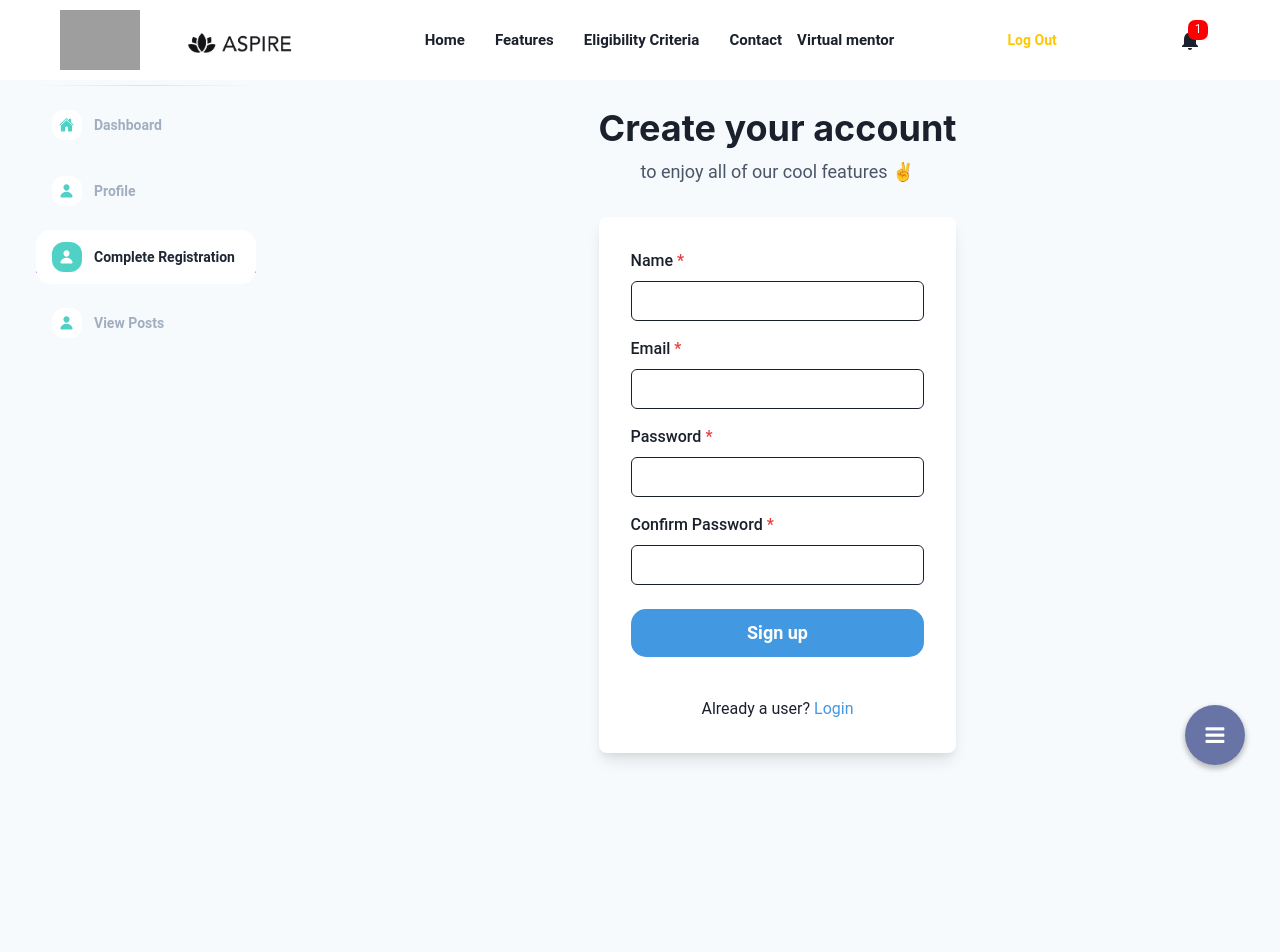
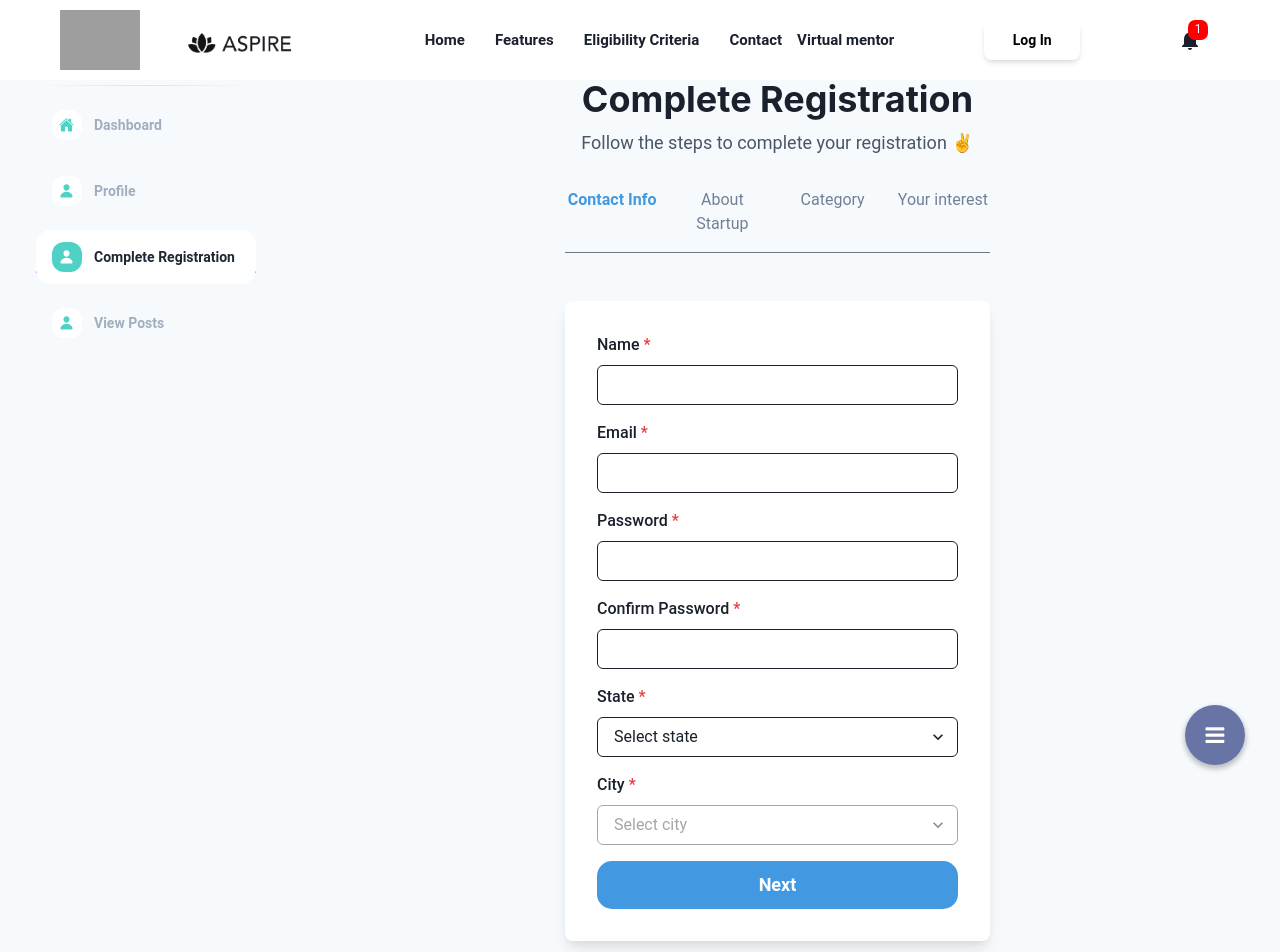
Before and after one commit to vkboi5/ASPIRE, a React (Create React App) app in the folder client/: page /investor/completeregistration in a window 1280 px wide. Shown: the top 952 px of the page. Before the commit the page ends 860 px from the top, so only its background shows below. Built offline with nearby package versions, Linux system fonts and the light colour scheme; sample sign-in values are in the browser's storage; grey boxes are pictures that could not be loaded; what react-chatbot-kit would draw is missing.

Commit message:
added 2 section in registration process

```diff
--- /dev/null
+++ b/client/src/pages/Investor_Dashboard/CompleteRegistration/components/AboutStartup.js
@@ -0,0 +1,86 @@
+import {
+  Box,
+  Button,
+  FormControl,
+  FormLabel,
+  Input,
+  Select,
+  Stack,
+  Textarea,
+  Checkbox,
+} from "@chakra-ui/react";
+
+const Startup = ({ formData, handleChange, handleSubmit, handleLogoChange }) => {
+  return (
+    <Box>
+      <Stack spacing={4}>
+        <FormControl id="logo" isRequired>
+          <FormLabel>Company Logo</FormLabel>
+          <Input
+            type="file"
+            accept="image/*"
+            name="logo"
+            onChange={handleLogoChange}
+          />
+        </FormControl>
+
+        <FormControl id="isCompanyLogo" isRequired>
+          <Checkbox
+            name="isCompanyLogo"
+            isChecked={formData.isCompanyLogo}
+            onChange={handleChange}
+          >
+            This is my company/institution logo
+          </Checkbox>
+        </FormControl>
+
+        <FormControl id="startupName" isRequired>
+          <FormLabel>Startup Name</FormLabel>
+          <Input
+            type="text"
+            name="startupName"
+            value={formData.startupName}
+            onChange={handleChange}
+          />
+        </FormControl>
+
+        <FormControl id="fundingStatus" isRequired>
+          <FormLabel>Funding Status</FormLabel>
+          <Select
+            name="fundingStatus"
+            value={formData.fundingStatus}
+            onChange={handleChange}
+          >
+            <option value="">Select funding status</option>
+            <option value="funded">Funded</option>
+            <option value="bootstrapped">Bootstrapped</option>
+          </Select>
+        </FormControl>
+
+        <FormControl id="description" isRequired>
+          <FormLabel>Brief Description</FormLabel>
+          <Textarea
+            name="description"
+            value={formData.description}
+            onChange={handleChange}
+            placeholder="Provide a brief description of your startup"
+          />
+        </FormControl>
+
+        <Button
+          size="lg"
+          bg={"blue.400"}
+          color={"white"}
+          _hover={{
+            bg: "blue.500",
+          }}
+          onClick={handleSubmit}
+        >
+          Next
+        </Button>
+      </Stack>
+    </Box>
+  );
+};
+
+export default Startup;
--- a/client/src/pages/Investor_Dashboard/CompleteRegistration/components/RegistrationForm.js
+++ b/client/src/pages/Investor_Dashboard/CompleteRegistration/components/RegistrationForm.js
@@ -6,6 +6,9 @@ const RegistrationForm = () => {
     email: '',
     password: '',
     confirmPassword: '',
+    mobile: '',
+    website: '',
+    mobileAppLink: '',
     agreeToTerms: false,
   });
 
@@ -74,6 +77,40 @@ const RegistrationForm = () => {
       </div>
 
       <div>
+        <label htmlFor="mobile">Mobile:</label>
+        <input
+          type="tel"
+          id="mobile"
+          name="mobile"
+          value={formData.mobile}
+          onChange={handleChange}
+          required
+        />
+      </div>
+
+      <div>
+        <label htmlFor="website">Website:</label>
+        <input
+          type="url"
+          id="website"
+          name="website"
+          value={formData.website}
+          onChange={handleChange}
+        />
+      </div>
+
+      <div>
+        <label htmlFor="mobileAppLink">Mobile App Link:</label>
+        <input
+          type="url"
+          id="mobileAppLink"
+          name="mobileAppLink"
+          value={formData.mobileAppLink}
+          onChange={handleChange}
+        />
+      </div>
+
+      <div>
         <label htmlFor="agreeToTerms">
           <input
             type="checkbox"
--- a/client/src/pages/Investor_Dashboard/CompleteRegistration/index.js
+++ b/client/src/pages/Investor_Dashboard/CompleteRegistration/index.js
@@ -1,4 +1,3 @@
-// Chakra imports
 import {
   Box,
   Button,
@@ -7,8 +6,10 @@ import {
   FormLabel,
   Input,
   Stack,
+  Select,
   useColorModeValue,
   Heading,
+  Divider,
   Text,
   Link,
 } from "@chakra-ui/react";
@@ -21,6 +22,45 @@ import PanelContent from "../components/Layout/PanelContent";
 import routes from "../routes.js";
 import theme from "../../../utils/theme/theme";
 import { ChakraProvider } from "@chakra-ui/react";
+import ContactInfo from "./components/AboutStartup.js";
+
+
+const statesAndCities = {
+  "Andhra Pradesh": ["Visakhapatnam", "Vijayawada", "Guntur", "Nellore"],
+  "Arunachal Pradesh": ["Itanagar", "Tawang", "Ziro", "Pasighat"],
+  Assam: ["Guwahati", "Silchar", "Dibrugarh", "Jorhat"],
+  Bihar: ["Patna", "Gaya", "Bhagalpur", "Muzaffarpur"],
+  Chhattisgarh: ["Raipur", "Bilaspur", "Durg", "Korba"],
+  Goa: ["Panaji", "Margao", "Vasco da Gama", "Mapusa"],
+  Gujarat: ["Ahmedabad", "Surat", "Vadodara", "Rajkot"],
+  Haryana: ["Chandigarh", "Faridabad", "Gurgaon", "Panipat"],
+  "Himachal Pradesh": ["Shimla", "Manali", "Dharamshala", "Solan"],
+  Jharkhand: ["Ranchi", "Jamshedpur", "Dhanbad", "Bokaro"],
+  Karnataka: ["Bangalore", "Mysore", "Mangalore", "Hubli"],
+  Kerala: ["Thiruvananthapuram", "Kochi", "Kozhikode", "Thrissur"],
+  "Madhya Pradesh": ["Bhopal", "Indore", "Gwalior", "Jabalpur"],
+  Maharashtra: ["Mumbai", "Pune", "Nagpur", "Nashik"],
+  Manipur: ["Imphal", "Thoubal", "Bishnupur", "Churachandpur"],
+  Meghalaya: ["Shillong", "Tura", "Nongpoh", "Jowai"],
+  Mizoram: ["Aizawl", "Lunglei", "Champhai", "Serchhip"],
+  Nagaland: ["Kohima", "Dimapur", "Mokokchung", "Wokha"],
+  Odisha: ["Bhubaneswar", "Cuttack", "Rourkela", "Sambalpur"],
+  Punjab: ["Chandigarh", "Ludhiana", "Amritsar", "Jalandhar"],
+  Rajasthan: ["Jaipur", "Udaipur", "Jodhpur", "Kota"],
+  Sikkim: ["Gangtok", "Namchi", "Pelling", "Gyalshing"],
+  "Tamil Nadu": ["Chennai", "Coimbatore", "Madurai", "Tiruchirappalli"],
+  Telangana: ["Hyderabad", "Warangal", "Nizamabad", "Khammam"],
+  Tripura: ["Agartala", "Udaipur", "Kailashahar", "Dharmanagar"],
+  Uttarakhand: ["Dehradun", "Haridwar", "Nainital", "Rishikesh"],
+  "Uttar Pradesh": ["Lucknow", "Kanpur", "Agra", "Varanasi", "Jhansi"],
+  "West Bengal": ["Kolkata", "Darjeeling", "Siliguri", "Durgapur"],
+  "Andaman and Nicobar Islands": ["Port Blair"],
+  Chandigarh: ["Chandigarh"],
+  "Dadra and Nagar Haveli and Daman and Diu": ["Silvassa", "Daman"],
+  Lakshadweep: ["Kavaratti"],
+  "Delhi NCR": ["New Delhi", "Gurgaon", "Noida", "Faridabad"],
+  Puducherry: ["Puducherry", "Karaikal", "Mahe", "Yanam"],
+};
 
 function CompleteRegistration(props) {
   const { ...rest } = props;
@@ -29,7 +69,14 @@ function CompleteRegistration(props) {
     email: "",
     password: "",
     confirmPassword: "",
+    mobile: "",
+    website: "",
+    mobileAppLink: "",
+    state: "",
+    city: "",
   });
+
+  const [currentStep, setCurrentStep] = useState(1);
 
   const handleChange = (e) => {
     setFormData({
@@ -41,12 +88,13 @@ function CompleteRegistration(props) {
   const handleSubmit = async (e) => {
     e.preventDefault();
 
-    // Validation (optional, enhance as needed)
+    if (currentStep === 1) {
       if (formData.password !== formData.confirmPassword) {
         alert("Passwords do not match!");
         return;
       }
-
+      setCurrentStep(2);
+    } else {
       try {
         const response = await axios.post("http://localhost:5000/api/register", {
           ...formData,
@@ -57,7 +105,10 @@ function CompleteRegistration(props) {
         console.error("Error during registration:", error);
         alert("Registration failed. Please try again.");
       }
+    }
   };
+
+  const cities = formData.state ? statesAndCities[formData.state] : [];
 
   return (
     <ChakraProvider theme={theme}>
@@ -84,17 +135,34 @@ function CompleteRegistration(props) {
             >
               <Stack spacing={8} mx={"auto"} maxW={"lg"} py={12} px={6}>
                 <Stack align={"center"}>
-                  <Heading fontSize={"4xl"}>Create your account</Heading>
+                  <Heading fontSize={"4xl"}>Complete Registration</Heading>
                   <Text fontSize={"lg"} color={"gray.600"}>
-                    to enjoy all of our cool features ✌️
+                    Follow the steps to complete your registration ✌️
                   </Text>
                 </Stack>
+                <Box width="full">
+                  <Stack direction="row" spacing={4} justify="center">
+                    {["Contact Info", "About Startup", "Category", "Your interest"].map((step, index) => (
+                      <Box
+                        key={index}
+                        flex="1"
+                        textAlign="center"
+                        fontWeight={currentStep === index + 1 ? "bold" : "normal"}
+                        color={currentStep === index + 1 ? "blue.400" : "gray.500"}
+                      >
+                        {step}
+                      </Box>
+                    ))}
+                  </Stack>
+                  <Divider my={4} />
+                </Box>
                 <Box
                   rounded={"lg"}
                   bg={useColorModeValue("white", "gray.700")}
                   boxShadow={"lg"}
                   p={8}
                 >
+                  {currentStep === 1 ? (
                     <Stack spacing={4}>
                       <FormControl id="name" isRequired>
                         <FormLabel>Name</FormLabel>
@@ -132,7 +200,37 @@ function CompleteRegistration(props) {
                           onChange={handleChange}
                         />
                       </FormControl>
-                    <Stack spacing={10} pt={2}>
+                      <FormControl id="state" isRequired>
+                        <FormLabel>State</FormLabel>
+                        <Select
+                          placeholder="Select state"
+                          name="state"
+                          value={formData.state}
+                          onChange={handleChange}
+                        >
+                          {Object.keys(statesAndCities).map((state) => (
+                            <option key={state} value={state}>
+                              {state}
+                            </option>
+                          ))}
+                        </Select>
+                      </FormControl>
+                      <FormControl id="city" isRequired>
+                        <FormLabel>City</FormLabel>
+                        <Select
+                          placeholder="Select city"
+                          name="city"
+                          value={formData.city}
+                          onChange={handleChange}
+                          isDisabled={!formData.state}
+                        >
+                          {cities.map((city) => (
+                            <option key={city} value={city}>
+                              {city}
+                            </option>
+                          ))}
+                        </Select>
+                      </FormControl>
                       <Button
                         loadingText="Submitting"
                         size="lg"
@@ -143,19 +241,18 @@ function CompleteRegistration(props) {
                         }}
                         onClick={handleSubmit}
                       >
-                        Sign up
+                        Next
                       </Button>
                     </Stack>
-                    <Stack pt={6}>
-                      <Text align={"center"}>
-                        Already a user?{" "}
-                        <Link color={"blue.400"} href="/login">
-                          Login
-                        </Link>
-                      </Text>
-                    </Stack>
-                  </Stack>
+                  ) : (
+                    <ContactInfo
+                      formData={formData}
+                      handleChange={handleChange}
+                      handleSubmit={handleSubmit}
+                    />
+                  )}
                 </Box>
+
               </Stack>
             </Flex>
           </PanelContainer>
--- a/client/src/pages/LandingPg/components/Nav/TopNavbar.jsx
+++ b/client/src/pages/LandingPg/components/Nav/TopNavbar.jsx
@@ -155,16 +155,7 @@ const TopNavbar = () => {
             </li>
           </UlWrapper>
           <UlWrapperRight className="flexNullCenter">
-            {isAuthenticated ? (
-              <li className="semiBold font15 pointer">
-                <button
-                  onClick={handleLogout}
-                  className="h-10 text-[#FFC700] w-24 rounded-lg text-sm font-semibold border-solid"
-                >
-                  Log Out
-                </button>
-              </li>
-            ) : (
+
               <>
                 <li className="semiBold font15 pointer">
                   <button
@@ -176,7 +167,7 @@ const TopNavbar = () => {
                 </li>
 
               </>
-            )}
+
           </UlWrapperRight>
           <Menu>
             <MenuButton p="1" className="notification-badge-container">
```
Lines whose indentation alone changed are shown as unchanged.
